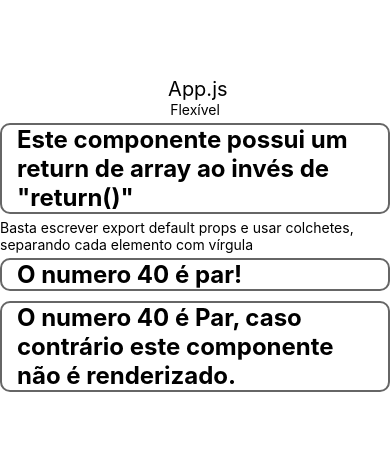
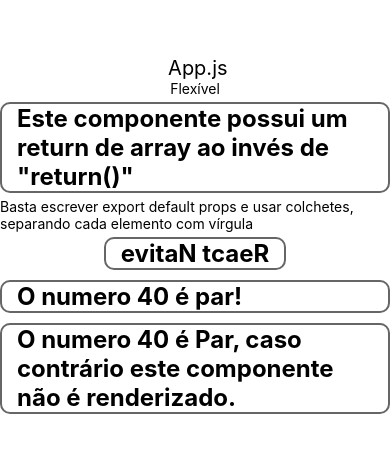
Before and after one commit to gabrielaalvescosta/react-native-studies, a React Native app in the folder exercicios/: screen / in a window 390 px wide. Shown: the part 185-638 px from the top of the page. Built offline with nearby package versions, Linux system fonts and the light colour scheme.

Commit message:
Export com chaves e sem chaves

```diff
--- a/exercicios/src/App.js
+++ b/exercicios/src/App.js
@@ -1,8 +1,9 @@
-import React, {Component} from 'react';
+import React, { Component } from 'react';
 import { SafeAreaView, Text, StyleSheet } from 'react-native';
 import Simples from './componentes/Simples';
 import Array from './componentes/Array';
 import ParImpar from './componentes/ParImpar';
+import { Inverter } from './componentes/Export';
 
 export default class App extends React.Component {
 
@@ -12,6 +13,7 @@
             <Text style={styles.t20}> App.js</Text>
             <Simples texto="Flexível"/>
             <Array/>
+            <Inverter texto="React Native"/>
             <ParImpar numero={40}/>
             </SafeAreaView>)
     }
--- /dev/null
+++ b/exercicios/src/componentes/Export.js
@@ -0,0 +1,12 @@
+import React from 'react';
+import { Text } from 'react-native';
+import Padrao from '../estilo/Padrao';
+
+// quando o export nao possui default, precisamos dar nome a funcao (Inverter)
+// ao exportar será import { Inverter } (com chaves)
+export const Inverter = props => {
+
+    const inv = props.texto.split('').reverse().join('');
+    return <Text style={Padrao.ex}>{inv}</Text>
+
+}
```
